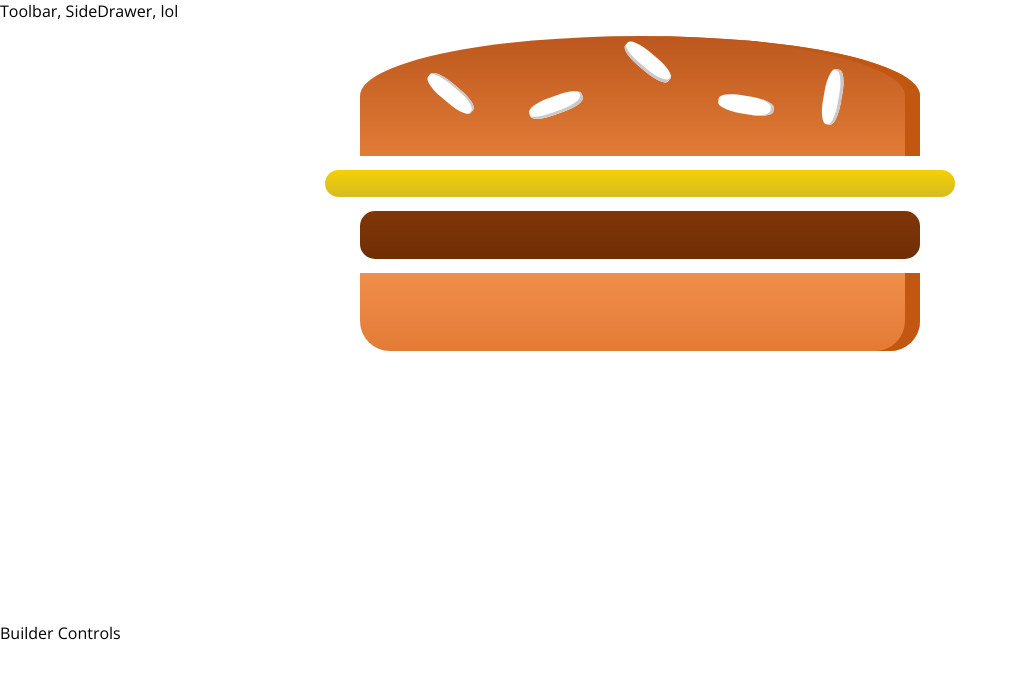
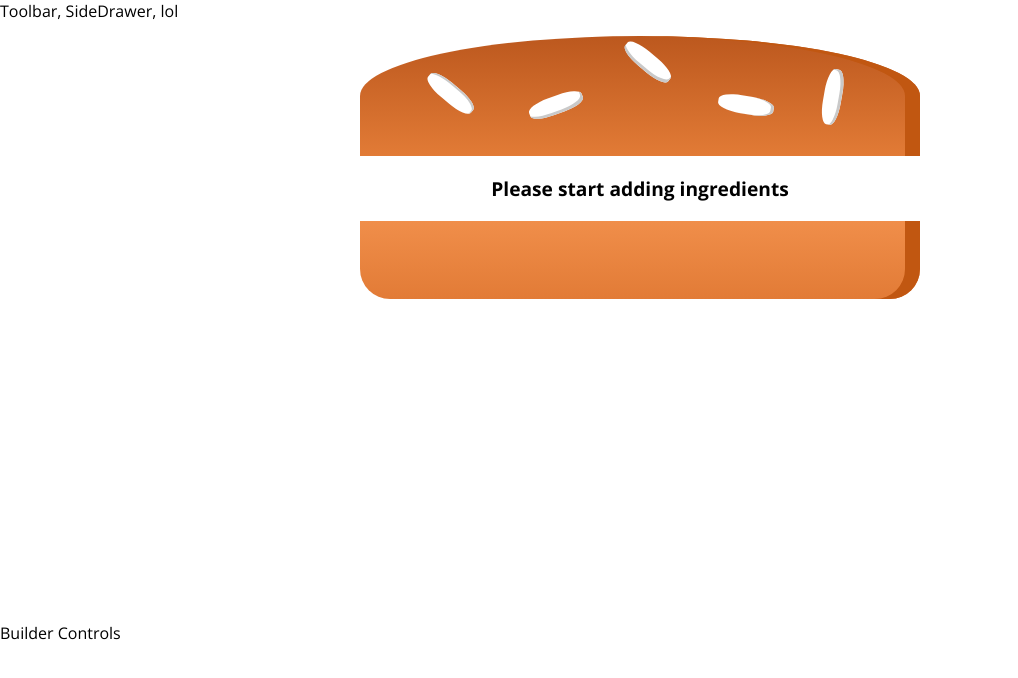
Before and after one commit to Jeffreyx38/burger-builder-react, a React (Create React App) app: page / in a window 1280 px wide. Shown: the top 678 px of the page, without its empty margins (0-1018 px from the left). Built offline with nearby package versions, Linux system fonts and the light colour scheme.

Commit message:
added dynamic ingredients

```diff
--- a/src/components/Burger/Burger.js
+++ b/src/components/Burger/Burger.js
@@ -5,11 +5,27 @@
 import BurgerIngredient from './BurgerIngredient/BurgerIngredient'
 
 const burger = (props) => {
+
+
+    let transformedIngredients = Object.keys(props.ingredients)
+        .map(igKey => {
+            return [...Array(props.ingredients[igKey])].map((_, i) => {
+                return <BurgerIngredient key={igKey + i} type={igKey} />
+            });
+        })
+        .reduce((arr, el) => {
+            return arr.concat(el)
+        }, []);
+
+    if (transformedIngredients.length === 0){
+        transformedIngredients = <p>Please start adding ingredients</p>
+    }
+
+
     return (
         <div className={classes.Burger}>
             <BurgerIngredient type="bread-top" />
-            <BurgerIngredient type="cheese" />
-            <BurgerIngredient type="meat" />
+            {transformedIngredients}
             <BurgerIngredient type="bread-bottom" />
         </div>
     );
--- a/src/components/Burger/BurgerIngredient/BurgerIngredient.js
+++ b/src/components/Burger/BurgerIngredient/BurgerIngredient.js
@@ -8,11 +8,9 @@
 
     render() {
         let ingredient = null;
-        console.log(this.props.type);
         switch (this.props.type) {
             case ('bread-bottom'):
                 ingredient = <div className={classes.BreadBottom}></div>
-                console.log(ingredient)
                 break;
             case ('bread-top'):
                 ingredient = (
@@ -37,7 +35,6 @@
             default:
                 ingredient = null;
         }
-        console.log(ingredient);
         return ingredient;
 
 
--- a/src/containers/BurgerBuilder/BurgerBuilder.js
+++ b/src/containers/BurgerBuilder/BurgerBuilder.js
@@ -4,10 +4,19 @@
 import Burger from '../../components/Burger/Burger'
 
 class BurgerBuilder extends Component {
+
+    state = {
+        ingredients:{
+            salad: 0,
+            bacon: 0,
+            cheese: 0,
+            meat: 0
+        }
+    }
     render () {
         return(
             <Aux>
-                <Burger/>
+                <Burger ingredients={this.state.ingredients}/>
                 <div>Builder Controls</div>
             </Aux>
         );
```
